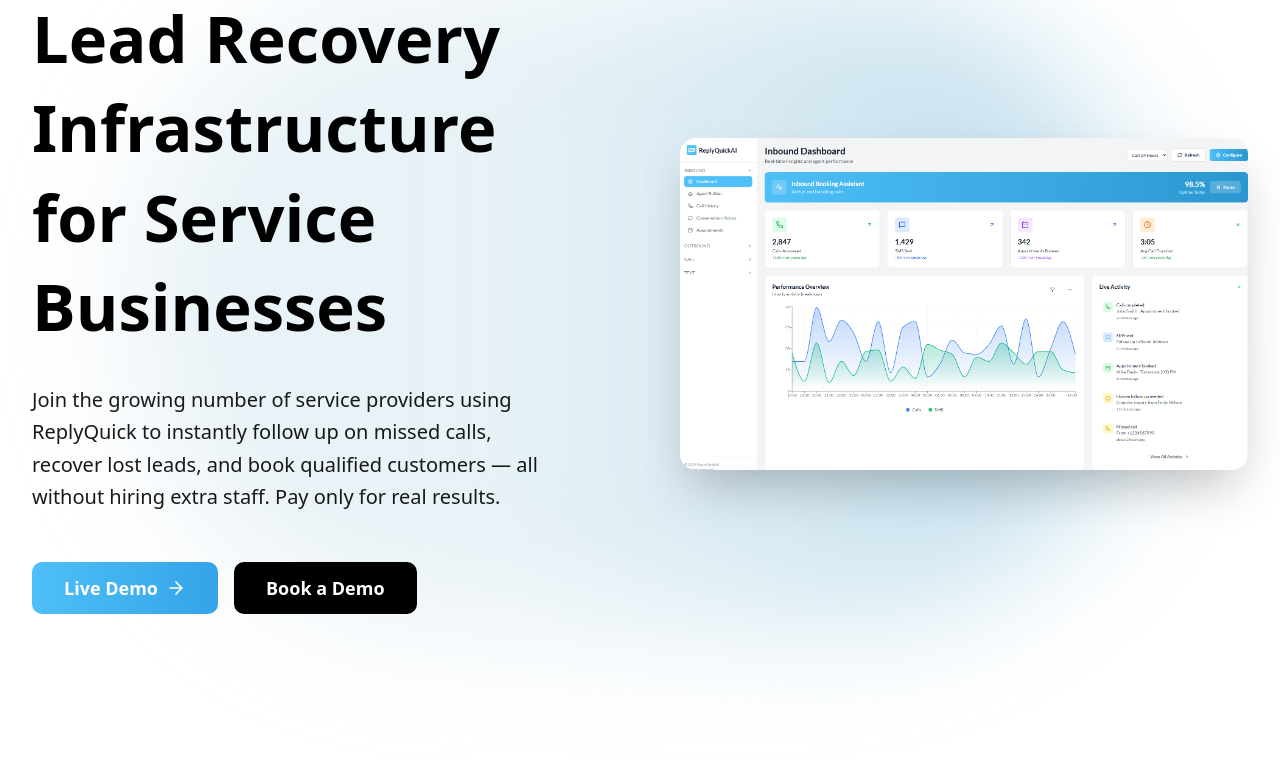
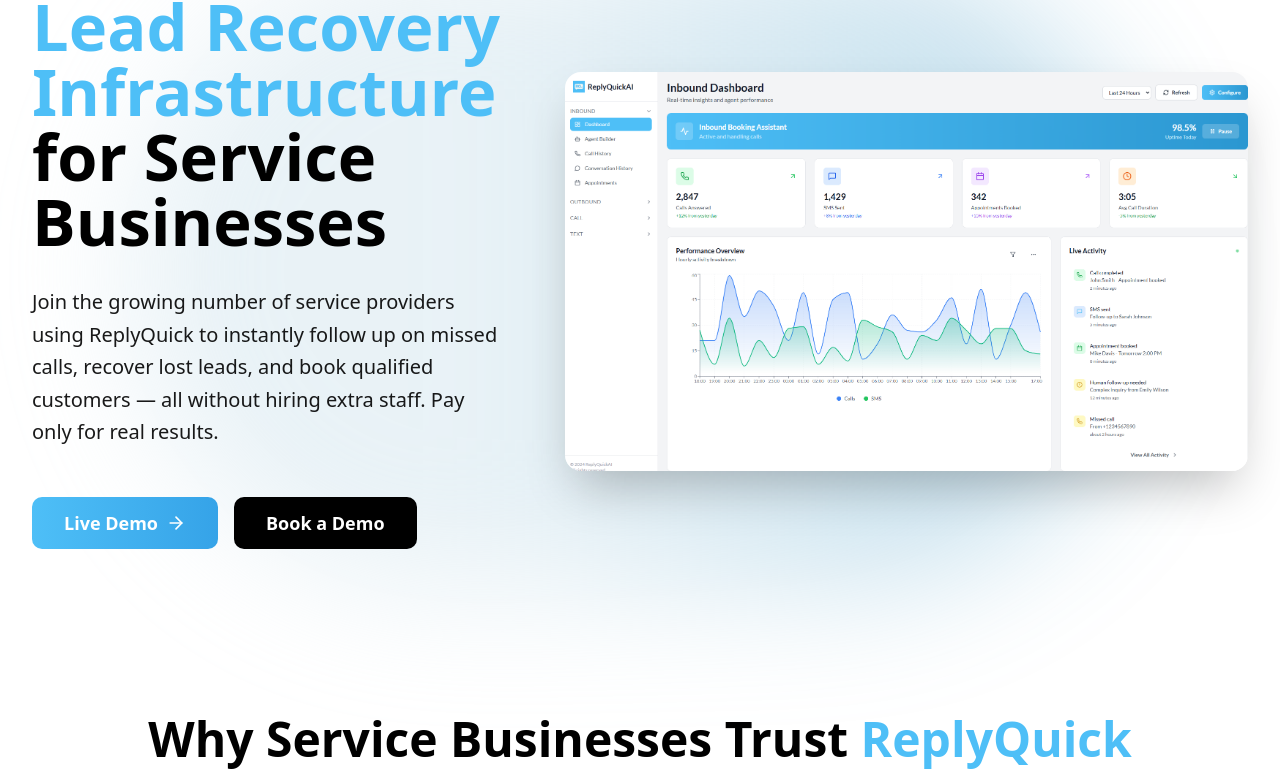
Before and after one commit to imtarunk/quickReply-landing, a Next.js app: page / in a window 1280 px wide. Shown: the part 254-1037 px from the top of the page. Built offline with nearby package versions, Linux system fonts and the light colour scheme.

Commit message:
ui and logo update

```diff
--- a/src/app/components/sections/CallToActionSection/CallToActionSection.tsx
+++ b/src/app/components/sections/CallToActionSection/CallToActionSection.tsx
@@ -19,7 +19,8 @@
       {/* Header */}
       <div className="text-center space-y-4">
         <h1 className="text-3xl sm:text-4xl md:text-5xl font-bold text-black leading-tight">
-          Why Service Businesses Trust ReplyQuick
+          Why Service Businesses Trust{" "}
+          <span className="text-[#4EBFF7]">ReplyQuick</span>
         </h1>
         <p className="text-base sm:text-lg md:text-xl text-black/80 max-w-2xl mx-auto">
           Everything you need to capture leads and convert them into loyal
--- a/src/app/components/sections/FAQSection/FAQSection.tsx
+++ b/src/app/components/sections/FAQSection/FAQSection.tsx
@@ -32,7 +32,7 @@
           <div className="space-y-4">
             <Link href="/" className="inline-block">
               <Image
-                src="/logo.png" // Make sure this path is correct
+                src="/logo2.png" // Make sure this path is correct
                 alt="ReplyQuick Logo"
                 width={60}
                 height={60}
--- a/src/app/components/sections/ServiceBenefitsSection/ServiceBenefitsSection.tsx
+++ b/src/app/components/sections/ServiceBenefitsSection/ServiceBenefitsSection.tsx
@@ -41,7 +41,7 @@
       <div className="hidden md:flex">
         <Button
           variant="gradient"
-          className="px-6 py-2 text-sm font-semibold shimmer-effect"
+          className="px-6 py-2 text-sm font-semibold shimmer-effect hover:cursor-pointer"
         >
           Get Started
         </Button>
--- a/src/app/components/sections/TrustSection/TrustSection.tsx
+++ b/src/app/components/sections/TrustSection/TrustSection.tsx
@@ -11,17 +11,25 @@
 
   return (
     <section className="relative w-full max-w-7xl mx-auto px-4 py-16 md:py-20 sm:px-6 lg:px-8 overflow-hidden">
-      <div className="grid grid-cols-1 lg:grid-cols-2 items-center gap-y-12 md:gap-y-16 gap-x-20">
-        {/* --- Left Column --- */}
+      {/* --- Main Grid Container ---
+          - Changed from lg:grid-cols-2 to lg:grid-cols-12 for more granular control.
+          - This creates an asymmetrical layout on large screens while maintaining a single column on mobile.
+          - Adjusted gap-x for better spacing with the new column widths.
+      */}
+      <div className="grid grid-cols-1 lg:grid-cols-12 items-center gap-y-12 md:gap-y-16 gap-x-16">
+        {/* --- Left Column (Text) ---
+            - Assigned lg:col-span-5 to make this column take up 5/12 of the grid width on large screens.
+        */}
         <motion.div
-          className="flex flex-col text-center lg:text-left"
+          className="flex flex-col text-center lg:text-left lg:col-span-5"
           initial={{ opacity: 0, y: 50 }}
           whileInView={{ opacity: 1, y: 0 }}
           viewport={{ once: true, amount: 0.3 }}
           transition={{ duration: 0.6, ease: "easeOut" }}
         >
-          <h1 className="font-extrabold text-4xl sm:text-5xl lg:text-6xl xl:text-[65px] leading-tight lg:leading-snug mb-6 lg:mb-8 text-black">
-            Lead Recovery Infrastructure for Service Businesses
+          <h1 className="font-extrabold text-4xl sm:text-5xl lg:text-6xl xl:text-[65px] gap-y-1-px mb-6 lg:mb-8 text-black">
+            <span className="text-[#4EBFF7]">Lead Recovery Infrastructure</span>{" "}
+            for Service Businesses
           </h1>
 
           <p className="text-lg md:text-xl font-medium text-black/90 leading-relaxed mb-10 lg:mb-12 mx-auto lg:mx-0 max-w-lg">
@@ -52,14 +60,16 @@
           </div>
         </motion.div>
 
-        {/* --- Right Column: Image --- */}
-        <div className="w-full flex flex-col items-center">
+        {/* --- Right Column (Image) ---
+            - Assigned lg:col-span-7 to make the image column larger, taking 7/12 of the grid.
+            - Simplified the structure by applying the col-span directly to the motion.div.
+        */}
         <motion.div
+          className="lg:col-span-7"
           initial={{ opacity: 0, scale: 0.95 }}
           whileInView={{ opacity: 1, scale: 1 }}
           viewport={{ once: true, amount: 0.4 }}
           transition={{ duration: 0.6, delay: 0.4, ease: "easeOut" }}
-            className="w-full max-w-[1000px] sm:max-w-[1200px] md:max-w-[1400px] lg:max-w-[1600px]"
         >
           <Image
             src="/heroC.png"
@@ -71,7 +81,6 @@
           />
         </motion.div>
       </div>
-      </div>
 
       <LiveDemoDialog open={open} setOpenAction={setOpen} />
     </section>
```
Also changed, not shown: public/logo.png, public/logo2.png (added). Lines whose indentation alone changed are shown as unchanged.
